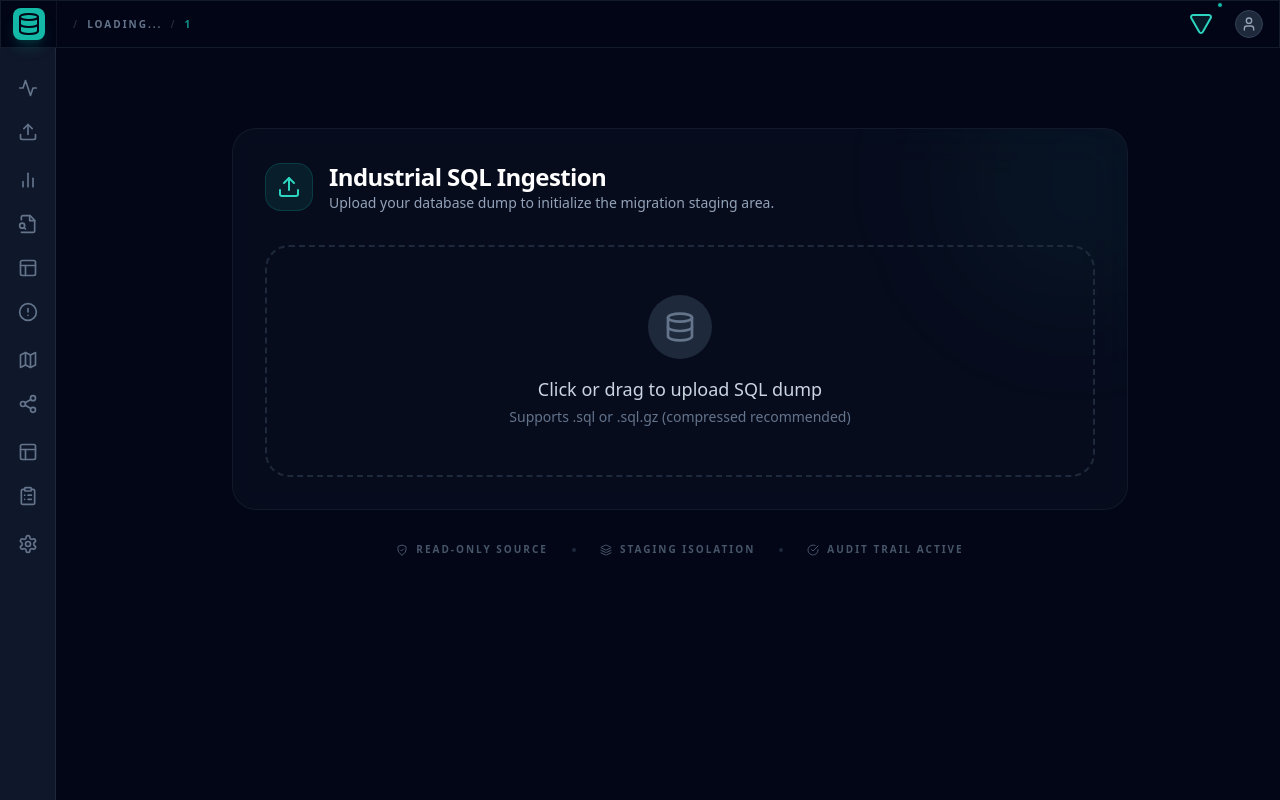
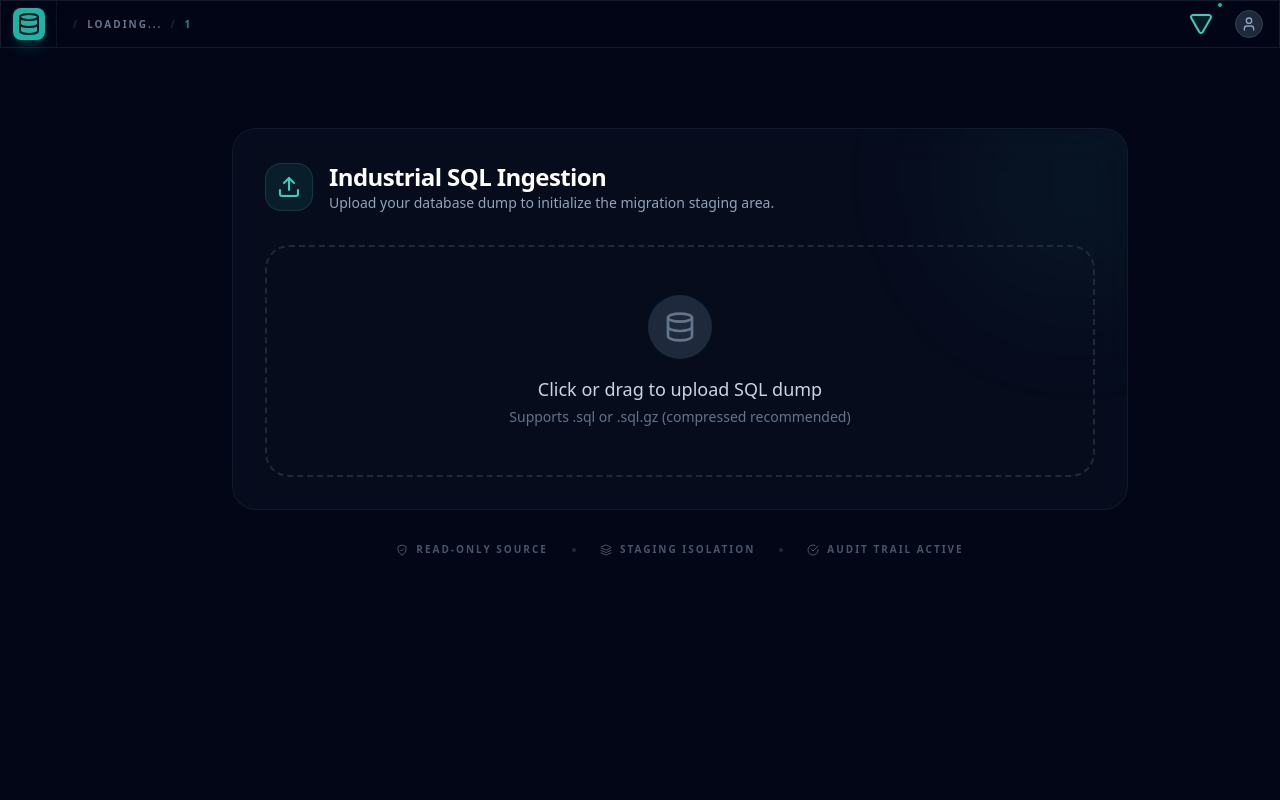
Before and after one commit to EisenDev/SQAuto, a Next.js app in the folder apps/web/: page /dashboard/project/1/sql/new in a window 1280 px wide. Built offline with nearby package versions, Linux system fonts and the light colour scheme; no server answers.

Commit message:
UI: Fix sidebar scrolling and connect to real-time status

```diff
--- a/apps/web/src/app/dashboard/project/layout.tsx
+++ b/apps/web/src/app/dashboard/project/layout.tsx
@@ -10,14 +10,14 @@ export default function ProjectLayout({
   children: React.ReactNode;
 }) {
   return (
-    <div className="flex-1 flex bg-slate-950 overflow-hidden relative">
+    <div className="flex-1 flex bg-slate-950 h-[calc(100vh-48px)] overflow-hidden relative">
       {/* Sidebar Container (Maintains 80px space) */}
-      <div className="w-20 flex-shrink-0 relative z-30">
+      <div className="w-20 flex-shrink-0 relative z-30 h-full border-r border-slate-800/40">
         <ProjectSidebar />
       </div>
 
       {/* Main Content Area */}
-      <main className="flex-1 min-w-0 overflow-y-auto custom-scrollbar relative">
+      <main className="flex-1 min-w-0 overflow-y-auto custom-scrollbar relative h-full">
         {children}
       </main>
     </div>
--- a/apps/web/src/components/sidebar/ProjectSidebar.tsx
+++ b/apps/web/src/components/sidebar/ProjectSidebar.tsx
@@ -5,6 +5,7 @@ import {
   Lock, ChevronRight, ClipboardList
 } from 'lucide-react';
 import { useParams, usePathname, useRouter } from 'next/navigation';
+import { useJob } from '@/components/JobProvider';
 
 interface SidebarItemProps {
   icon: React.ElementType;
@@ -44,12 +45,16 @@ const SectionLabel = ({ label }: { label: string }) => (
   </h3>
 );
 
-export const ProjectSidebar = ({ extractionCompleted = false }) => {
+
+export const ProjectSidebar = () => {
+  const { activeJob } = useJob();
   const params = useParams();
   const pathname = usePathname();
   const router = useRouter();
   const projectId = params?.projectId;
   const [isHovered, setIsHovered] = useState(false);
+
+  const extractionCompleted = activeJob?.status === 'completed';
 
   const getActiveTab = () => {
     const parts = pathname.split('/');
```
